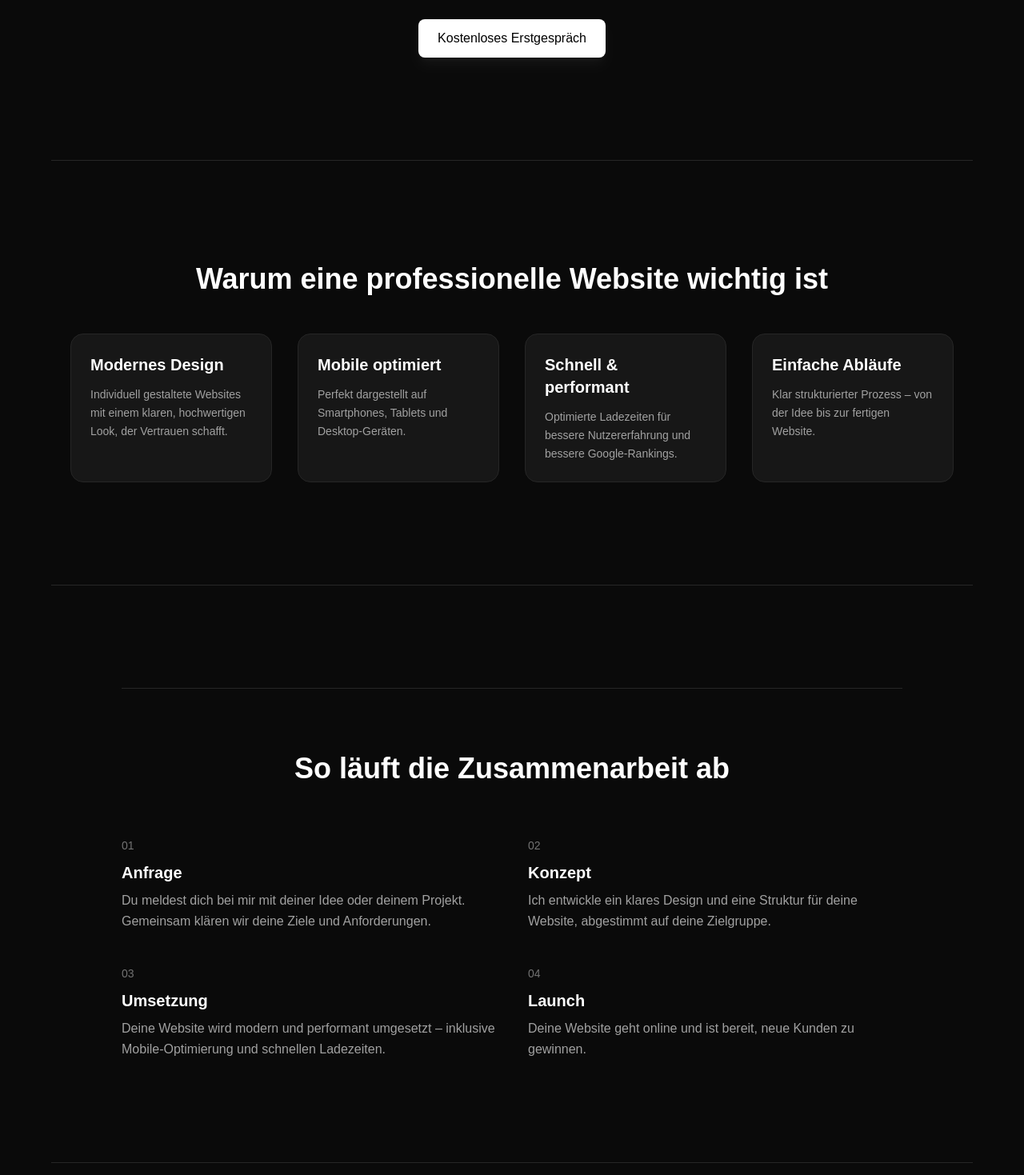
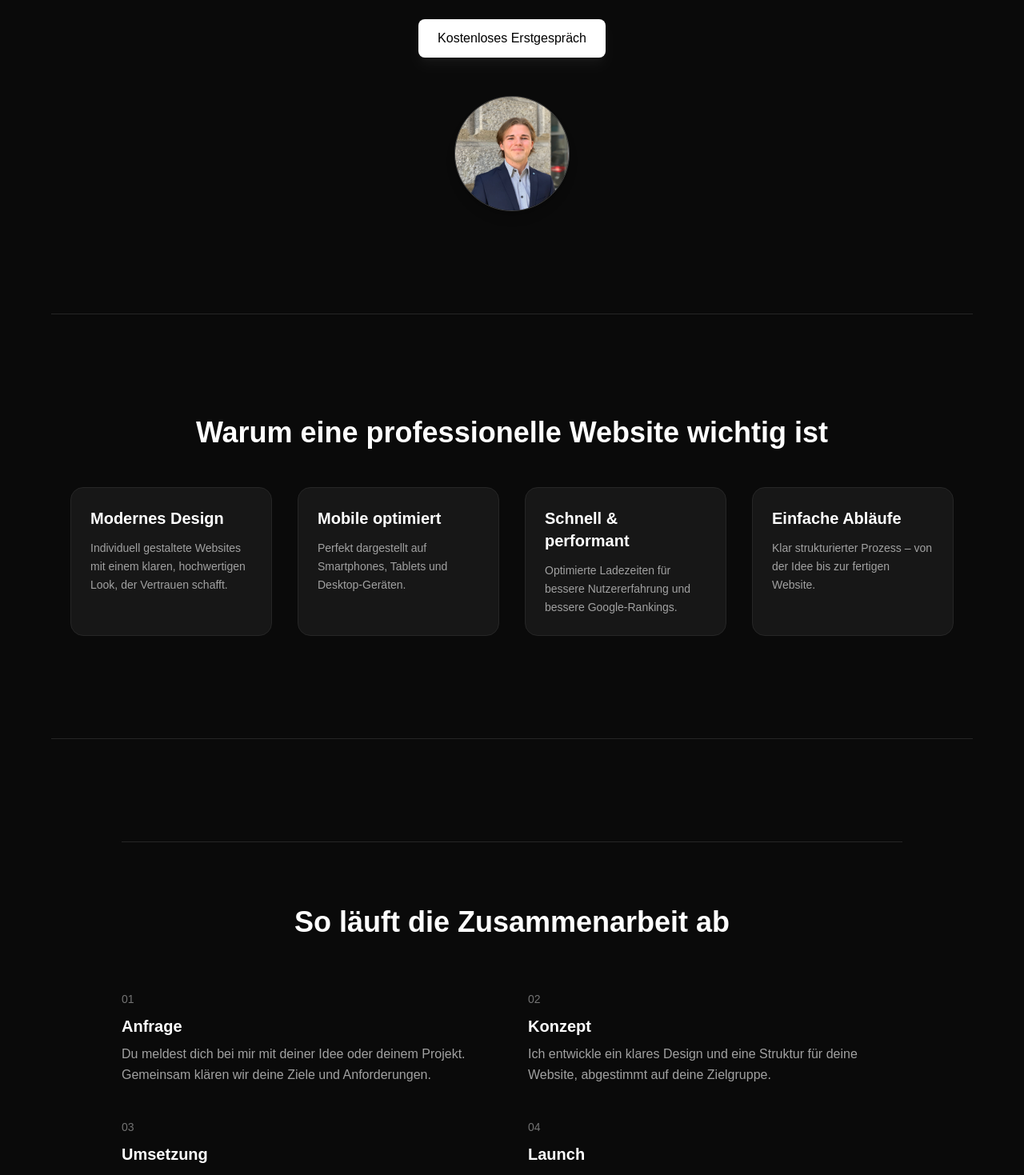
Before and after one commit to niklasritzbusiness-creator/niklasritz-website, a Next.js app: page / in a window 1280 px wide. Shown: the part 360-1829 px from the top of the page at 80% size. Built offline with nearby package versions, Linux system fonts and the light colour scheme.

Commit message:
Update website content and add new photo

```diff
--- a/app/components/FadeIn.tsx
+++ b/app/components/FadeIn.tsx
@@ -4,13 +4,28 @@ import { motion } from "framer-motion"
 
 export default function FadeIn({
   children,
+  direction = "up",
 }: {
   children: React.ReactNode
+  direction?: "up" | "left" | "right"
 }) {
+  let initialX = 0
+  let initialY = 30
+
+  if (direction === "left") {
+    initialX = -50
+    initialY = 0
+  }
+
+  if (direction === "right") {
+    initialX = 50
+    initialY = 0
+  }
+
   return (
     <motion.div
-      initial={{ opacity: 0, y: 30 }}
-      whileInView={{ opacity: 1, y: 0 }}
+      initial={{ opacity: 0, x: initialX, y: initialY }}
+      whileInView={{ opacity: 1, x: 0, y: 0 }}
       transition={{ duration: 0.6 }}
       viewport={{ once: true }}
     >
--- a/app/sections/Hero.tsx
+++ b/app/sections/Hero.tsx
@@ -25,6 +25,14 @@ export default function Hero() {
           Kostenloses Erstgespräch
         </button>
       </FadeIn>
+      <div className="mt-12 flex justify-center">
+  <img
+      src="/images/your-photo.jpg"
+      alt="Niklas Ritz"
+      className="w-36 h-36 rounded-full object-cover border border-neutral-700 shadow-lg"
+    />
+  </div>
+
     </section>
   )
 }
--- a/app/sections/Process.tsx
+++ b/app/sections/Process.tsx
@@ -1,3 +1,5 @@
+import FadeIn from "../components/FadeIn"
+
 export default function Process() {
   return (
     <section id="ablauf" className="py-32 px-6 max-w-5xl mx-auto text-center">
@@ -9,6 +11,8 @@ export default function Process() {
 
       <div className="grid md:grid-cols-2 gap-10 text-left">
 
+        <FadeIn direction="left">
+          <div style={{ transitionDelay: "0.2s" }}></div>
         <div>
           <span className="text-neutral-500 text-sm">01</span>
           <h3 className="text-xl font-semibold mt-2 mb-2">
@@ -19,7 +23,10 @@ export default function Process() {
             Gemeinsam klären wir deine Ziele und Anforderungen.
           </p>
         </div>
+        </FadeIn>
 
+        <FadeIn direction="right">
+          <div style={{ transitionDelay: "0.2s" }}></div>
         <div>
           <span className="text-neutral-500 text-sm">02</span>
           <h3 className="text-xl font-semibold mt-2 mb-2">
@@ -30,7 +37,10 @@ export default function Process() {
             abgestimmt auf deine Zielgruppe.
           </p>
         </div>
+        </FadeIn>
 
+        <FadeIn direction="left">
+          <div style={{ transitionDelay: "0.2s" }}></div>
         <div>
           <span className="text-neutral-500 text-sm">03</span>
           <h3 className="text-xl font-semibold mt-2 mb-2">
@@ -41,7 +51,10 @@ export default function Process() {
             inklusive Mobile-Optimierung und schnellen Ladezeiten.
           </p>
         </div>
+        </FadeIn>
 
+        <FadeIn direction="right">
+          <div style={{ transitionDelay: "0.2s" }}></div>
         <div>
           <span className="text-neutral-500 text-sm">04</span>
           <h3 className="text-xl font-semibold mt-2 mb-2">
@@ -52,6 +65,8 @@ export default function Process() {
           </p>
         </div>
 
+        </FadeIn>
+
       </div>
     </section>
   )
```
Also changed, not shown: app/components/Navbar.tsx (+12 -4 lines), public/images/your-photo.jpg (added).
